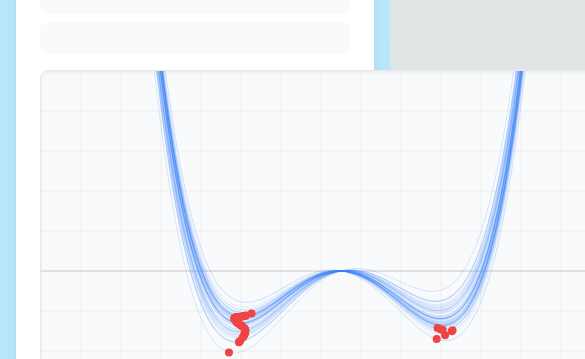
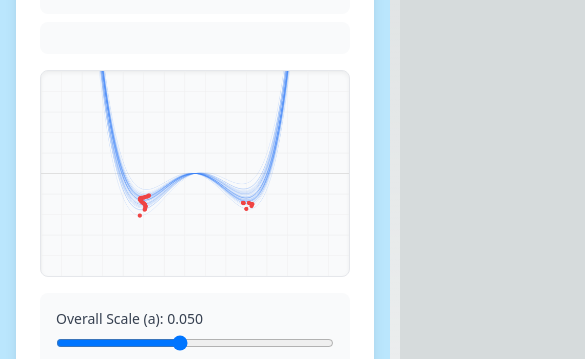
Before and after one commit to DavidNTompkins/personal_pirate_website, a Next.js app: page /macro-simulation in a window 390 px wide. Shown: the part 414-773 px from the top of the page, 585 px wide, since content can reach past the window. Built offline with nearby package versions, Linux system fonts and the light colour scheme.

Commit message:
fixed mobile

```diff
--- a/src/components/PopulationModel.js
+++ b/src/components/PopulationModel.js
@@ -394,7 +394,7 @@ const PopulationModel = () => {
                 ref={canvasRef}
                 width={600}
                 height={400}
-                className="border border-gray-200 rounded-lg mb-4 cursor-pointer shadow-inner bg-gray-50"
+                className="border border-gray-200 w-full rounded-lg mb-4 cursor-pointer shadow-inner bg-gray-50"
                 onClick={handleCanvasClick}
             />
 
```
